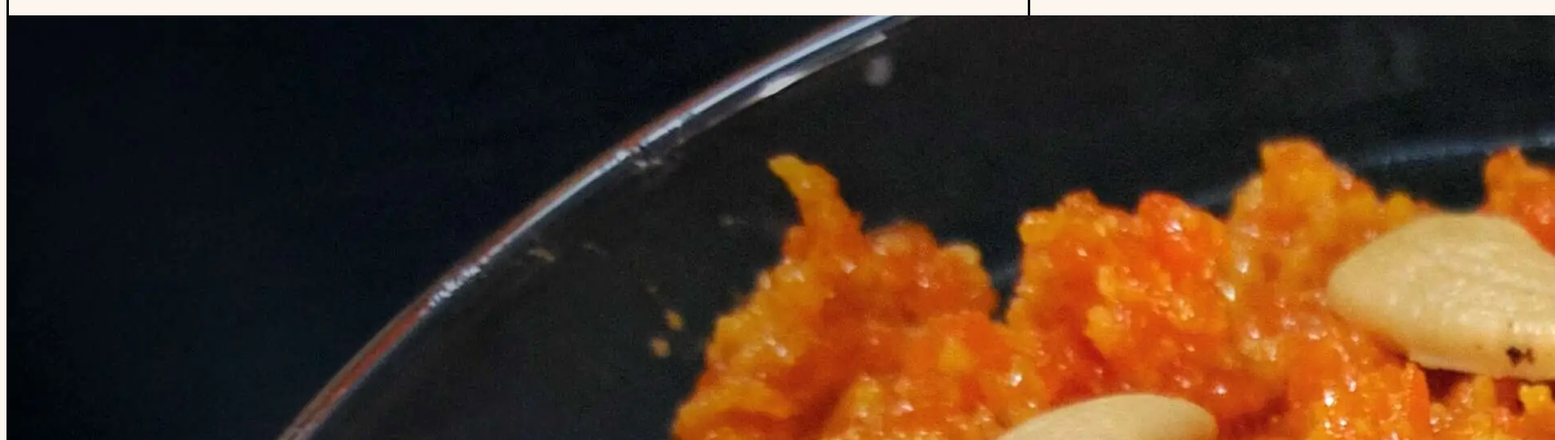
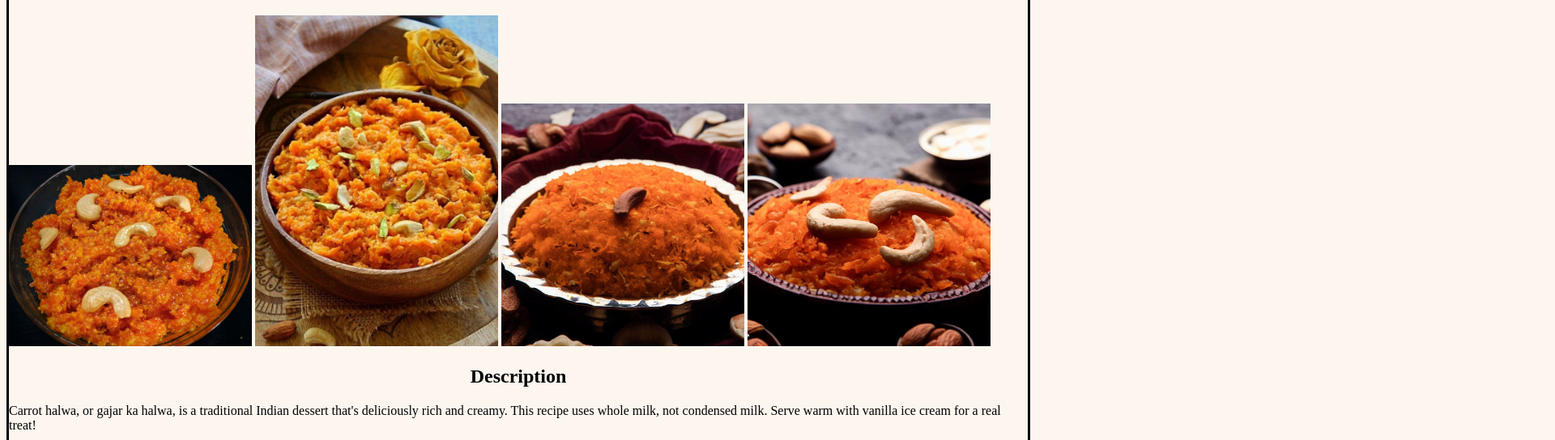
Before and after one commit to katyalmohit/odin-recipes, a plain HTML site: page recipes/halwa.html in a window 1280 px wide. Shown: the part 72-616 px from the top of the page at 81% size, 1920 px wide, since content can reach past the window. Drawn offline with Linux system fonts and the light colour scheme.

Commit message:
Add styles to images

```diff
--- a/recipes/styles.css
+++ b/recipes/styles.css
@@ -5,3 +5,7 @@ body{
 .main h1, h2{
     text-align: center;
 }
+.burgerImage, .cookieImage, .halwaImage{
+    height: auto;
+    width: 300px;
+}
```
